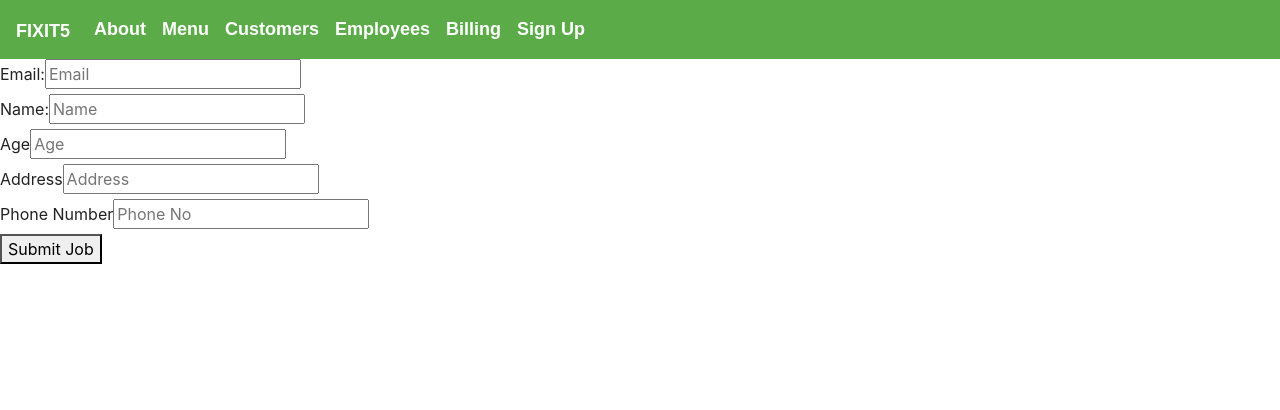
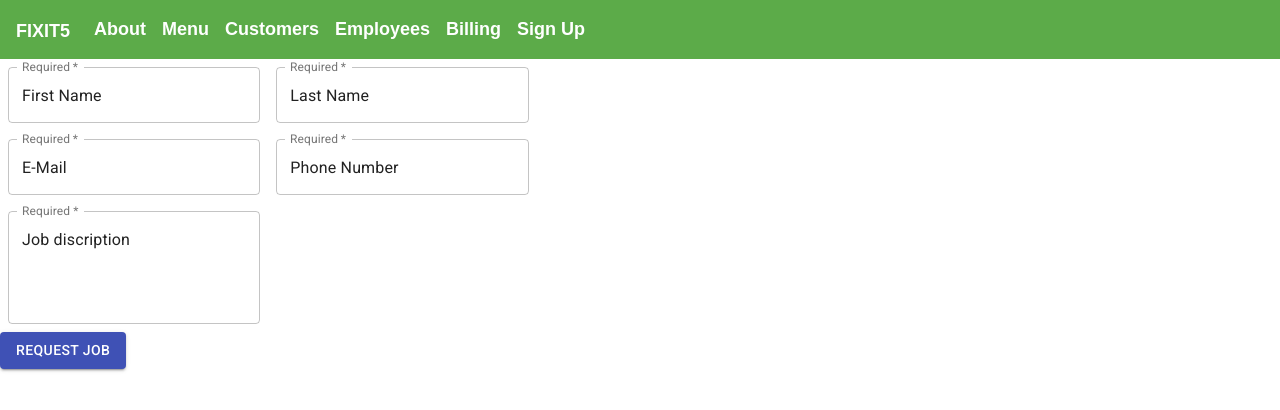
Before and after one commit to MattCross01/FixIt5Project, a React (Create React App) app in the folder client/: page /customers in a window 1280 px wide. Shown: the top 410 px of the page. Built offline with nearby package versions, Linux system fonts and the light colour scheme; a web font is replaced by a local one.

Commit message:
fix modified

```diff
--- a/client/src/pages/Customers.js
+++ b/client/src/pages/Customers.js
@@ -1,5 +1,6 @@
-import React,{ Component } from 'react'
+import React from 'react';
 import TextField from '@material-ui/core/TextField';
+import Button from '@material-ui/core/Button'
 import { makeStyles } from '@material-ui/core/styles';
 
 const useStyles = makeStyles((theme) => ({
@@ -8,98 +9,47 @@ const useStyles = makeStyles((theme) => ({
       margin: theme.spacing(1),
       width: '25ch',
     },
+    container:{
+        display: "flex",
+    },
+    flex: {
+        flexBasis: "70%" ,
+        maxWidth: "33%"
+    },
   },
 }));
 
-class Customer extends Component{
 
-    FormPropsTextField(){
+export default function FormPropsTextFields() {
   const classes = useStyles();
-    }
 
-constructor(props){
-	super(props)
-	this.state = { email:'',name:'', age:null, address:'',phoneNo:''}
-	this.handleChange = this.handleChange.bind(this)
-	this.handleSubmit = this.handleSubmit.bind(this)
-}
 
-// Form submitting logic, prevent default page refresh
-handleSubmit(event){
-	const { email, name, age, address, phoneNo } = this.state
-	event.preventDefault()
-	alert(`
-	____Your Details____\n
-	Email : ${email}
-	Name : ${name}
-	Age : ${age}
-	Address : ${address}
-	Phone No : ${phoneNo}
-	`)
-}
+   return(
 
-handleChange(event){
-	this.setState({
-
-	[event.target.name] : event.target.value
-	})
-}
-
-render(){
-	return(
-	<form onSubmit={this.handleSubmit}>
+    <form className={classes.root} noValidate autoComplete="off">
+      <div className={classes.container}>
+          <div className={classes.flex}>
+        <TextField  required id="outlined-required" label="Required" defaultValue="First Name" variant="outlined" />
+        <TextField required id="outlined-required" label="Required" defaultValue="Last Name" variant="outlined"  />
+        </div>
+        </div>
         <div>
-		<label htmlFor='email'>Email:</label>
-		<input
-			name='email'
-			placeholder='Email'
-			value = {this.state.email}
-			onChange={this.handleChange}
+        <TextField required id="outlined-required" label="Required" defaultValue="E-Mail" variant="outlined" />
+        <TextField required id="outlined-required" label="Required" defaultValue="Phone Number" variant="outlined"  />
+        </div>
+        <div>
+        <TextField
+          id="outlined-multiline-static"
+          label="Required *"
+          multiline
+          rows={4}
+          defaultValue="Job discription"
+          variant="outlined"
         />
         </div>
         <div>
-		<label htmlFor='name'>Name:</label>
-		<input
-			name='name'
-			placeholder='Name'
-			value={this.state.name}
-			onChange={this.handleChange}
-		/>
-		</div>
-		<div>
-		<label htmlFor='age'>Age</label>
-		<input
-			name='age'
-			placeholder='Age'
-			value={this.state.age}
-			onChange={this.handleChange}
-		/>
-		</div>
-		<div>
-		<label htmlFor='address'>Address</label>
-		<input
-			name='address'
-			placeholder='Address'
-			value={this.state.address}
-			onChange={this.handleChange}
-		/>
-		</div>
-		<div>
-		<label htmlFor='phoneNo'>Phone Number</label>
-		<input
-			name='phoneNo'
-			placeholder='Phone No'
-			value={this.state.phoneNo}
-			onChange={this.handleChange}
-		/>
-		</div>
-		<div>
-		<button>Submit Job</button>
+            <Button variant="contained" color="primary">Request Job</Button>
         </div>
     </form>
-	)
-}
-}
 
-
-export default Customer;
+  )}
```
Lines whose indentation alone changed are shown as unchanged.
